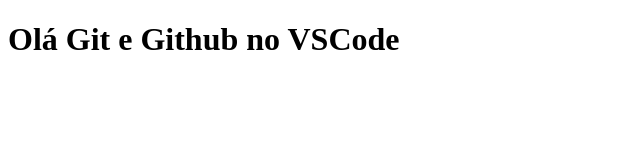
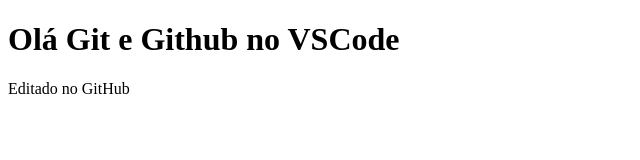
Before and after one commit to caiodlb/testecode, a plain HTML site: page index.html in a window 1280 px wide. Shown: the whole page, without its empty margins (0-640 px from the left). Drawn offline with Linux system fonts and the light colour scheme.

Commit message:
Update index.html

```diff
--- a/index.html
+++ b/index.html
@@ -8,5 +8,7 @@
 <body>
     <h1> Olá Git e Github no VSCode</h1>
 
+    <p> Editado no GitHub</p>
+
 </body>
 </html>
```
